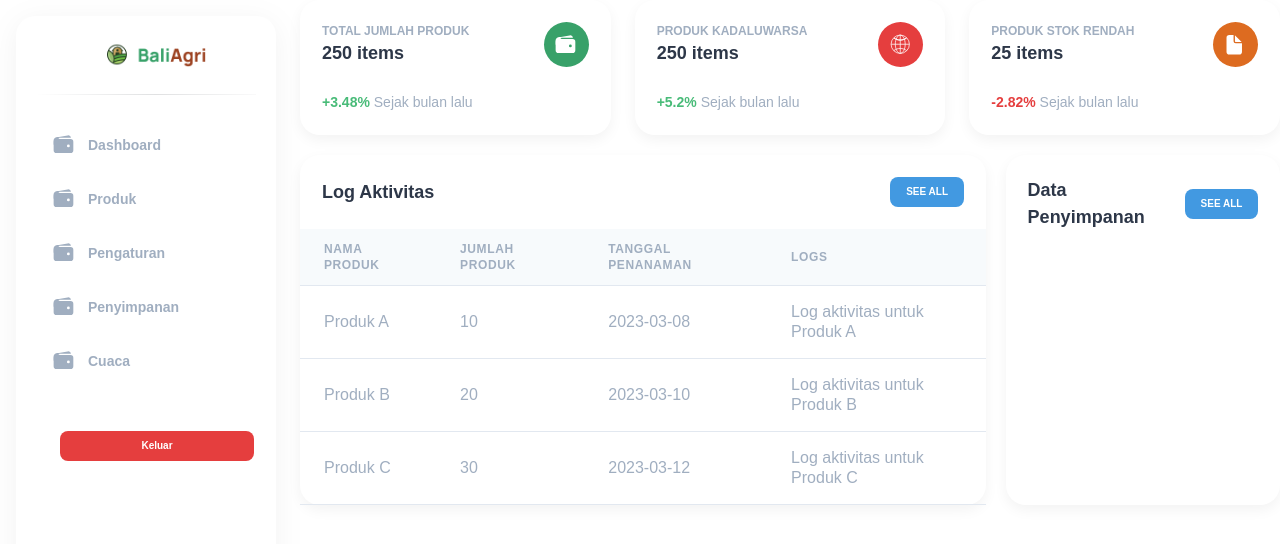
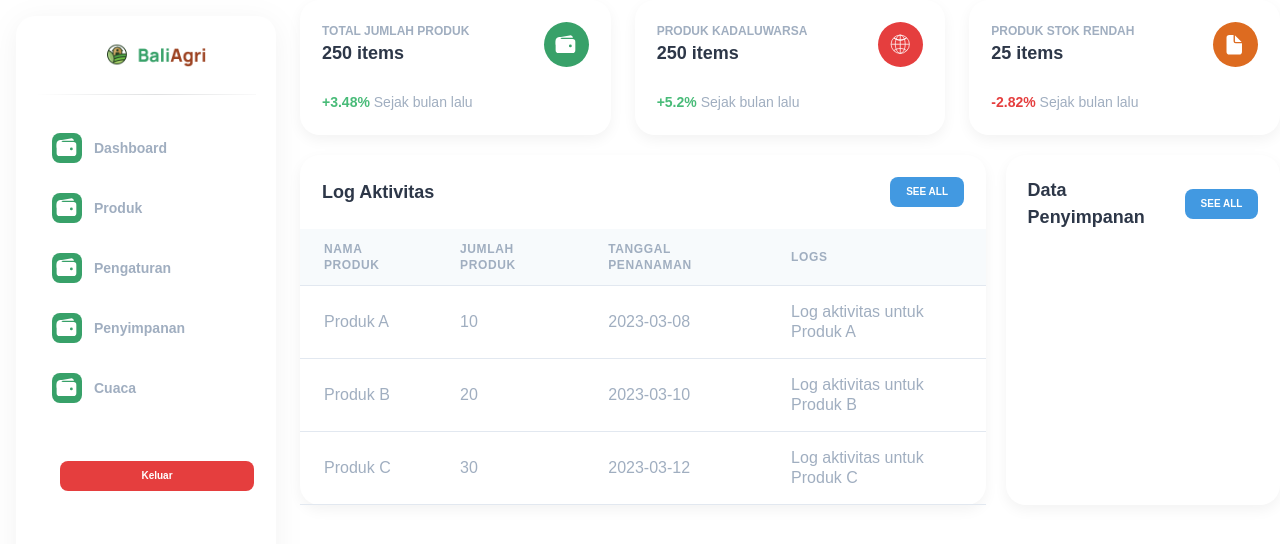
Before and after one commit to aruvin-s/smartfarm, a React (Vite) app: page / in a window 1280 px wide. Shown: the top 544 px of the page. Built offline with nearby package versions, Linux system fonts and the light colour scheme.

Commit message:
update sidebar

```diff
--- a/src/components/Sidebar/Sidebar.jsx
+++ b/src/components/Sidebar/Sidebar.jsx
@@ -89,10 +89,12 @@ function Sidebar(props) {
         >
           <Flex>
             {typeof item.icon === "string" ? (
-              <WalletIcon h={"24px"} w={"24px"} color="gray.400" me="12px" />
+              <IconBox bg="green.500" color="white" h="30px" w="30px" me="12px">
+              <WalletIcon h={"24px"} w={"24px"} />
+              </IconBox>
             ) : (
-              <IconBox bg="blue.500" color="white" h="30px" w="30px" me="12px">
-              <WalletIcon h={"24px"} w={"24px"} color="gray.400" />
+              <IconBox bg="green.500" color="white" h="30px" w="30px" me="12px">
+              <WalletIcon h={"24px"} w={"24px"} />
               </IconBox>
             )}
             <Text color={useColorModeValue("gray.400", "white")} my="auto" fontSize="sm">
```
